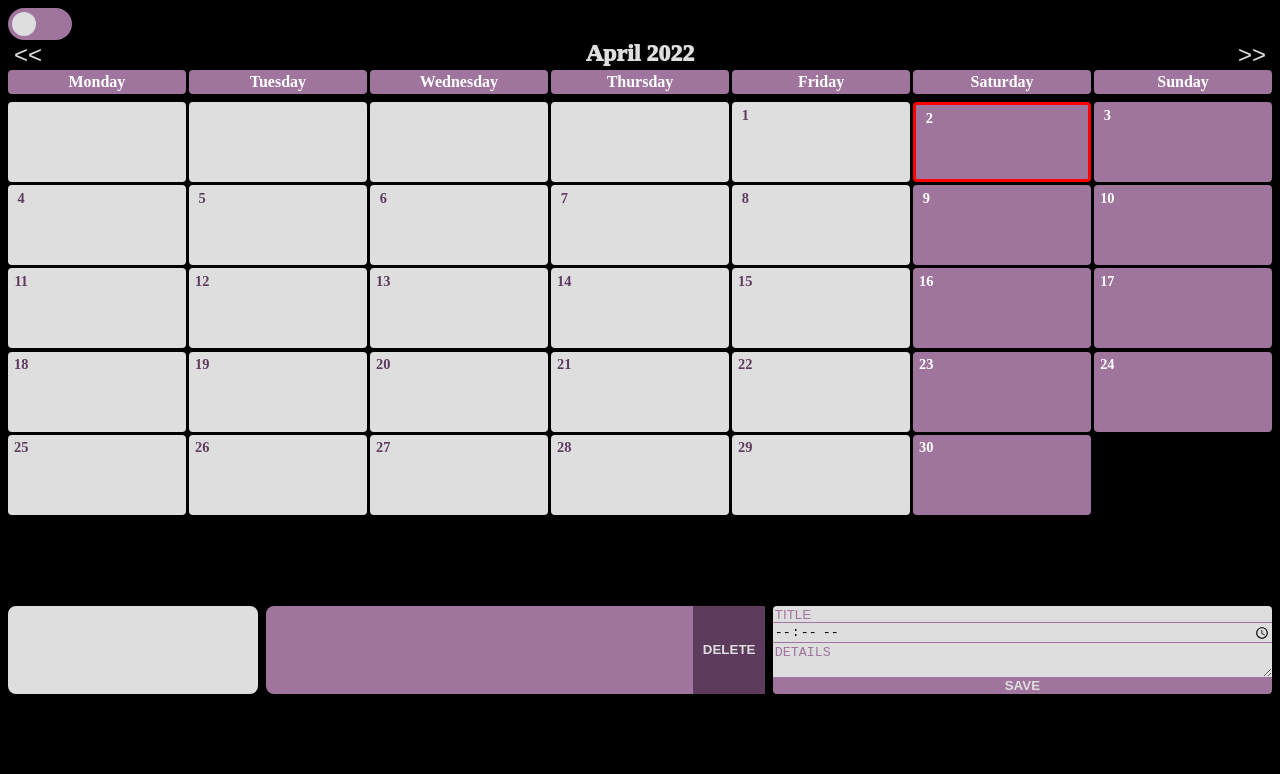
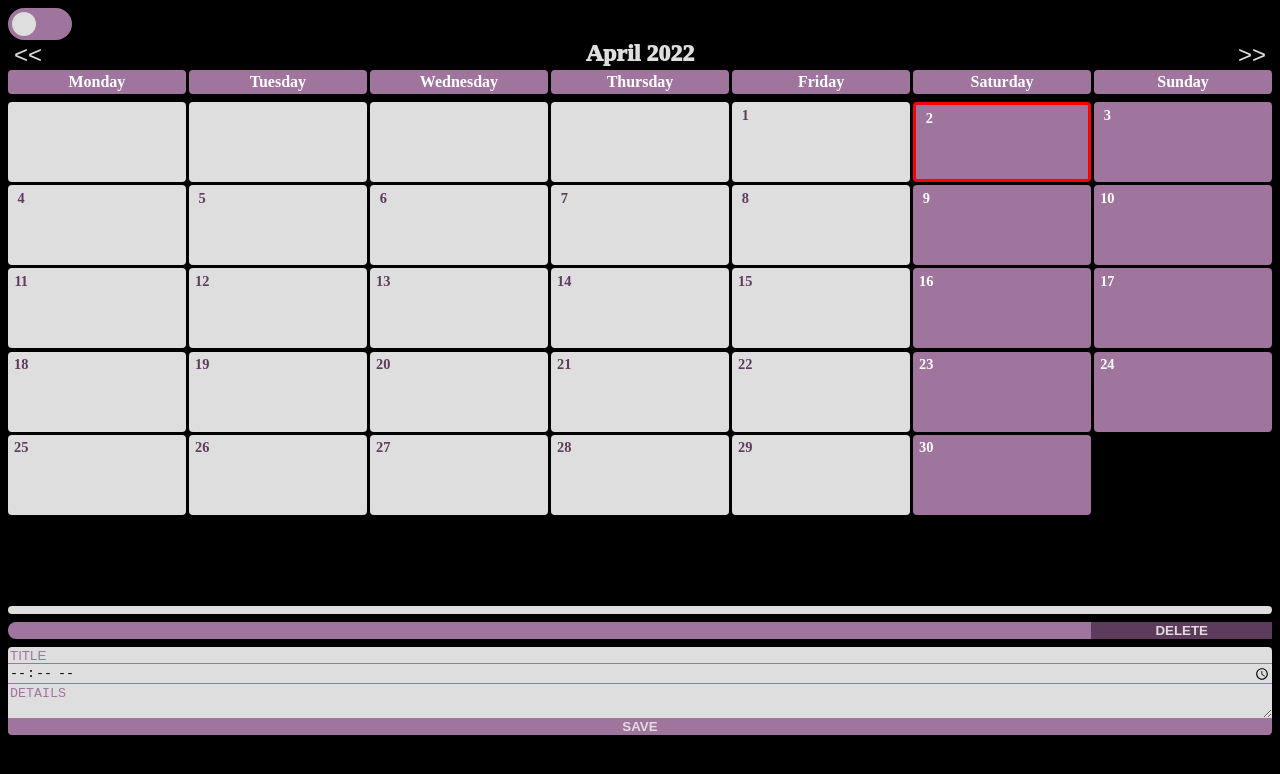
Before and after one commit to Kuovinen/TaskManager, a React (Create React App) app: page / in a window 1280 px wide. Shown: the top 774 px of the page. Built offline with nearby package versions, Linux system fonts and the light colour scheme.

Commit message:
made the lower section elements appear one below the other

```diff
--- a/src/App.css
+++ b/src/App.css
@@ -53,16 +53,6 @@ input:checked + .slider {
   background: var(--cp-White);
 }
 
-.day {
-  cursor: pointer;
-  border-radius: 0.5vh;
-  overflow: hidden;
-  background: var(--cp-White);
-}
-.day:hover {
-  opacity: 0.9;
-}
-
 .month,
 .weekdays {
   display: grid;
@@ -84,7 +74,15 @@ input:checked + .slider {
   font-weight: 700;
   color: white;
 }
-
+.day {
+  cursor: pointer;
+  border-radius: 0.5vh;
+  overflow: hidden;
+  background: var(--cp-White);
+}
+.day:hover {
+  opacity: 0.9;
+}
 .year {
   color: var(--cp-lGrey);
   font-weight: 1000;
@@ -222,7 +220,7 @@ form {
 
 .workspace {
   display: grid;
-  grid-template-columns: 1fr 2fr 2fr;
+  grid-template-columns: auto-fill;
   gap: 1vh;
 }
 .iDetails {
```
